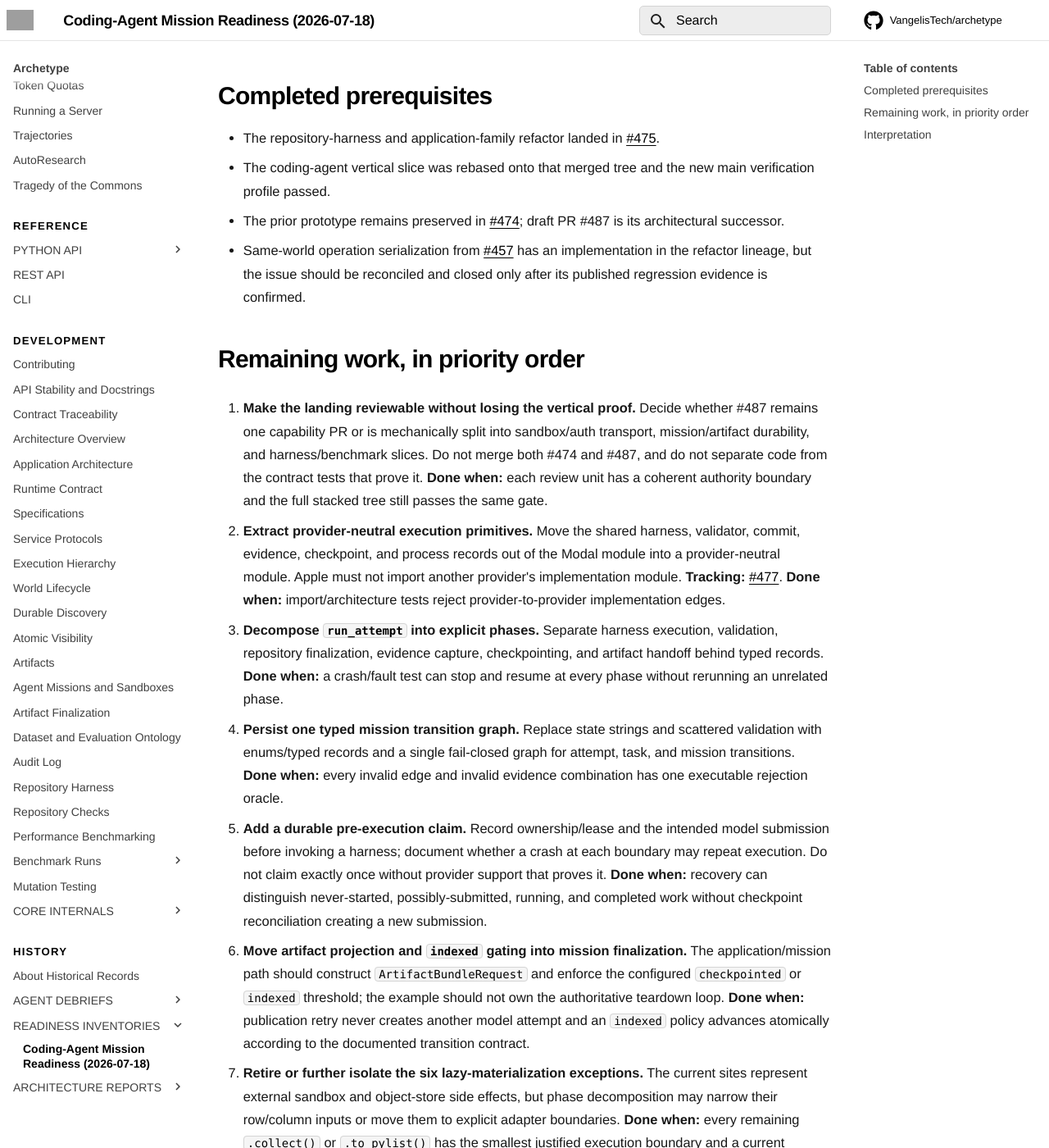
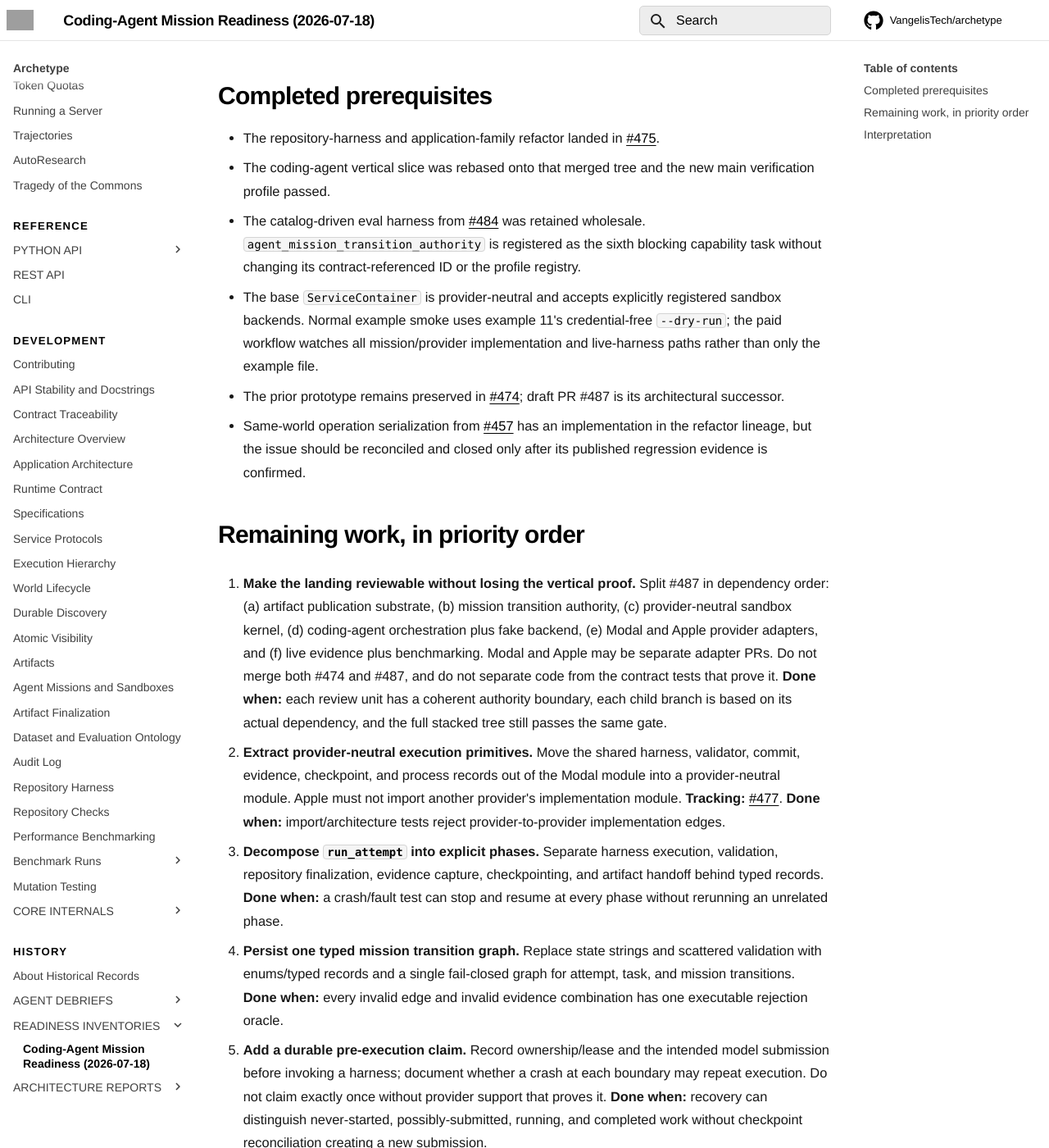
Before and after one commit to VangelisTech/archetype, an MkDocs documentation site: the page built from docs/history/readiness/2026-07-18-coding-agent-missions.md, in a window 1280 px wide and 1400 px high, scrolled down 574 px. Shown: the whole window at 82% size. Built offline with MkDocs 1.6.1 and Material for MkDocs 9.7.7, drawn with Linux system fonts in a browser that asks for light colours; comment, search, counter and statistics services are not loaded; some of the changed text lies outside the part shown; grey boxes are pictures that could not be loaded.

Commit message:
refactor: align mission harness with application architecture

```diff
--- a/docs/history/readiness/2026-07-18-coding-agent-missions.md
+++ b/docs/history/readiness/2026-07-18-coding-agent-missions.md
@@ -22,6 +22,15 @@
   [#475](https://github.com/VangelisTech/archetype/pull/475).
 - The coding-agent vertical slice was rebased onto that merged tree and the new
   main verification profile passed.
+- The catalog-driven eval harness from
+  [#484](https://github.com/VangelisTech/archetype/pull/484) was retained
+  wholesale. `agent_mission_transition_authority` is registered as the sixth
+  blocking capability task without changing its contract-referenced ID or the
+  profile registry.
+- The base `ServiceContainer` is provider-neutral and accepts explicitly
+  registered sandbox backends. Normal example smoke uses example 11's
+  credential-free `--dry-run`; the paid workflow watches all mission/provider
+  implementation and live-harness paths rather than only the example file.
 - The prior prototype remains preserved in
   [#474](https://github.com/VangelisTech/archetype/pull/474); draft PR #487 is
   its architectural successor.
@@ -32,12 +41,15 @@
 
 ## Remaining work, in priority order
 
-1. **Make the landing reviewable without losing the vertical proof.** Decide
-   whether #487 remains one capability PR or is mechanically split into
-   sandbox/auth transport, mission/artifact durability, and harness/benchmark
-   slices. Do not merge both #474 and #487, and do not separate code from the
+1. **Make the landing reviewable without losing the vertical proof.** Split
+   #487 in dependency order: (a) artifact publication substrate, (b) mission
+   transition authority, (c) provider-neutral sandbox kernel, (d) coding-agent
+   orchestration plus fake backend, (e) Modal and Apple provider adapters, and
+   (f) live evidence plus benchmarking. Modal and Apple may be separate adapter
+   PRs. Do not merge both #474 and #487, and do not separate code from the
    contract tests that prove it. **Done when:** each review unit has a coherent
-   authority boundary and the full stacked tree still passes the same gate.
+   authority boundary, each child branch is based on its actual dependency,
+   and the full stacked tree still passes the same gate.
 
 2. **Extract provider-neutral execution primitives.** Move the shared harness,
    validator, commit, evidence, checkpoint, and process records out of the
@@ -142,11 +154,16 @@
     on:** item 8; complements but does not replace items 10–15.
 
 18. **Integrate Pydantic Evals and span evaluators.** Map typed mission cases
-    to Archetype's dataset/evaluation ontology, grade outcome/process/efficiency,
-    and project experiments to Logfire without creating a second transition
-    authority. **Tracking:**
-    [#489](https://github.com/VangelisTech/archetype/issues/489). **Depends
-    on:** item 14 for stable process assertions.
+   to Archetype's dataset/evaluation ontology, grade outcome/process/efficiency,
+   and project experiments to Logfire without creating a second transition
+   authority. **Tracking:**
+   [#489](https://github.com/VangelisTech/archetype/issues/489). **Depends
+   on:** item 14 for stable process assertions. The current capability task is
+   intentionally narrower: it proves in-memory rejection, incomplete checkpoint
+   gating, and eventual advance only. Once item 5 exists, add
+   `evals/suites/idempotency/missions.py` tasks for claim replay, crash after
+   execution before settlement, duplicate tick delivery, settlement replay,
+   and restart/checkpoint reattachment.
 
 19. **Run and retain the paid Claude Code edit/resume proof.** Use subscription
     authentication, make a material repository edit, checkpoint, restore in a
```
Also changed, not shown: docs/guide/agent-missions.md (+5 -3 lines), docs/guide/runtime.md (+10 -0 lines), docs/guide/service-protocols.md (+6 -0 lines), docs/reference/python-api.md (+1 -1 lines), docs/reference/python/artifact-bundles.md (+1 -1 lines), 9 other files.
